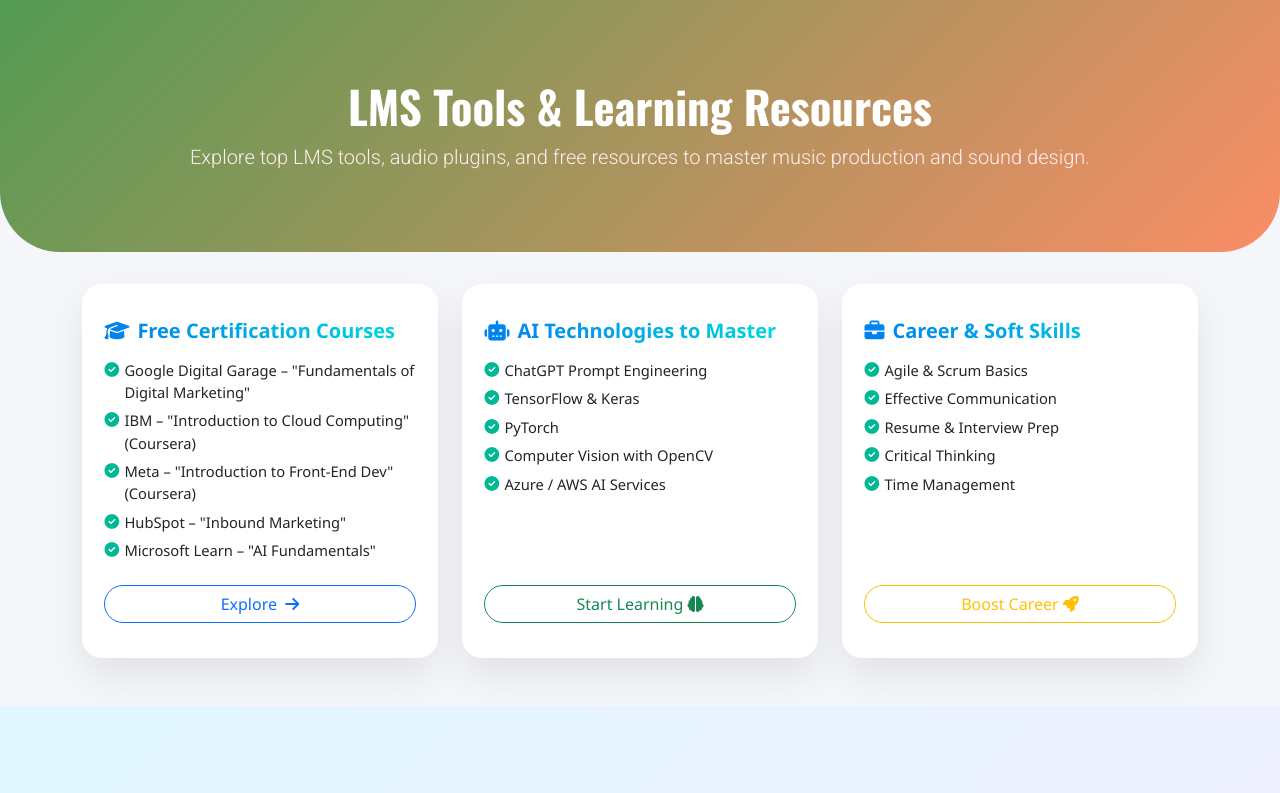
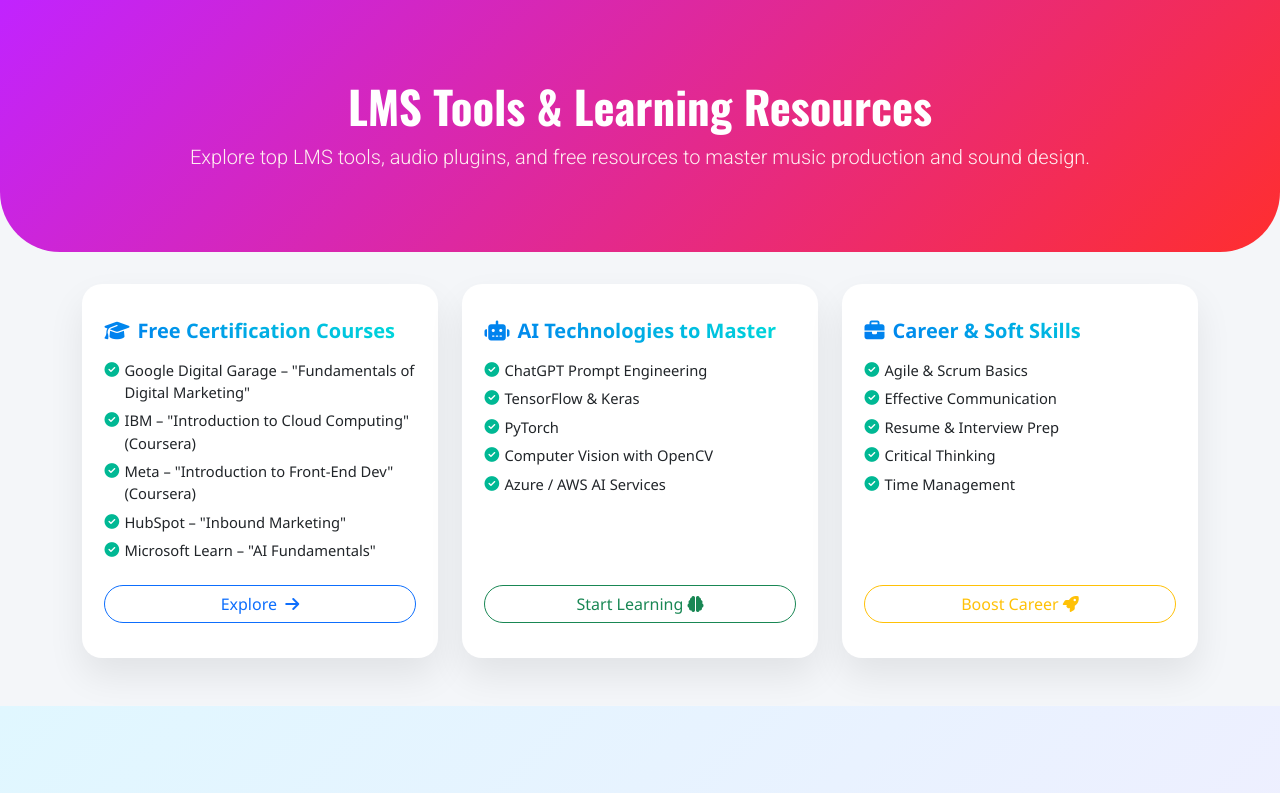
Before and after one commit to bannuakkabattula/REEDS, a plain HTML site: page software/index.html in a window 1280 px wide. Shown: the top 793 px of the page. Drawn offline with nearby package versions, Linux system fonts and the light colour scheme; files that its build step writes are made by us from their sources.

Commit message:
updated home page

```diff
--- a/software/index.html
+++ b/software/index.html
@@ -255,7 +255,7 @@
         border-radius: 6px;
       }
       .hero {
-        background: linear-gradient(135deg, #539b53 0%, #fb8d66 100%);
+        background: linear-gradient(135deg, #c123ff 0%, #ff2e2e 100%);
         color: #fff;
         text-align: center;
         padding: 5rem 1rem;
```
